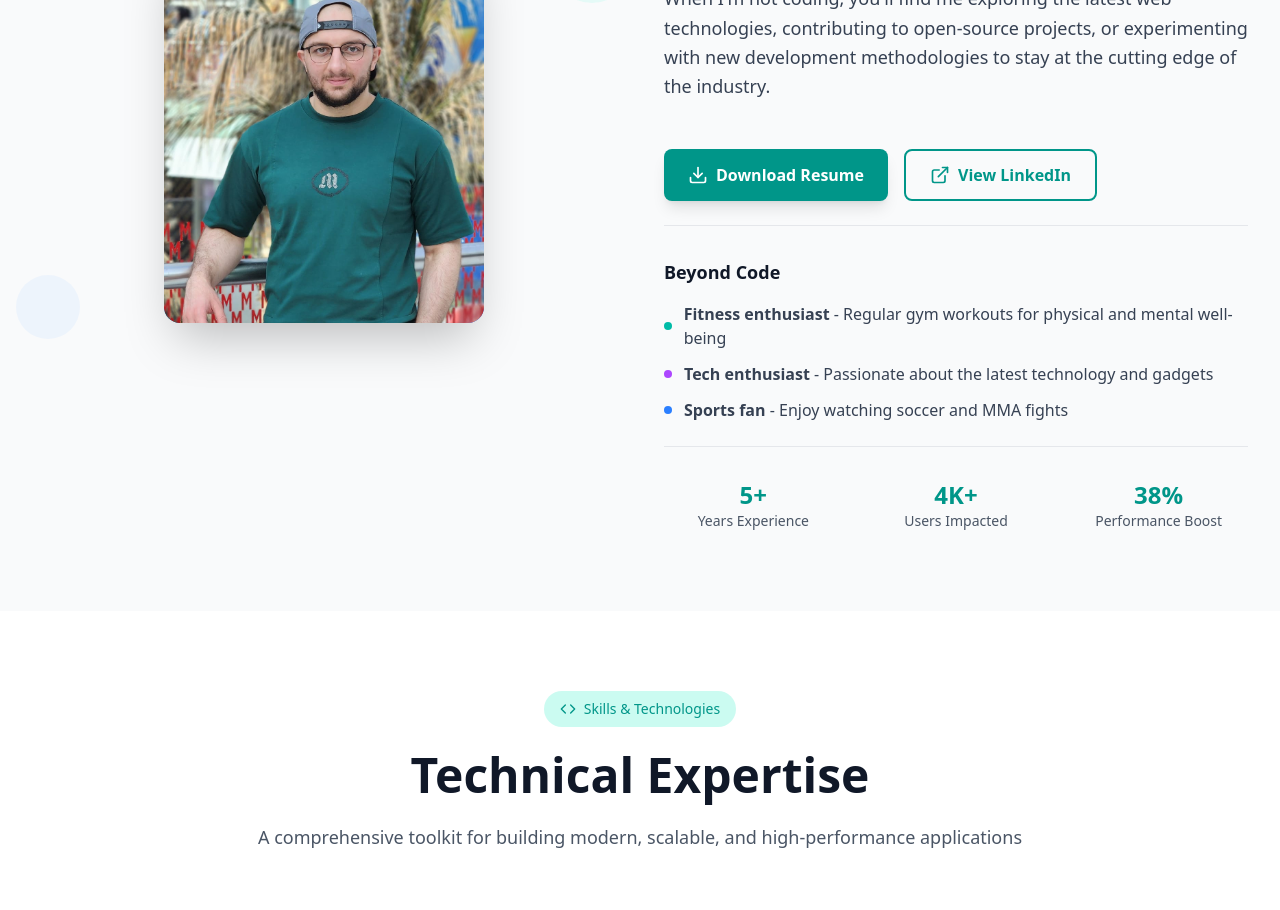
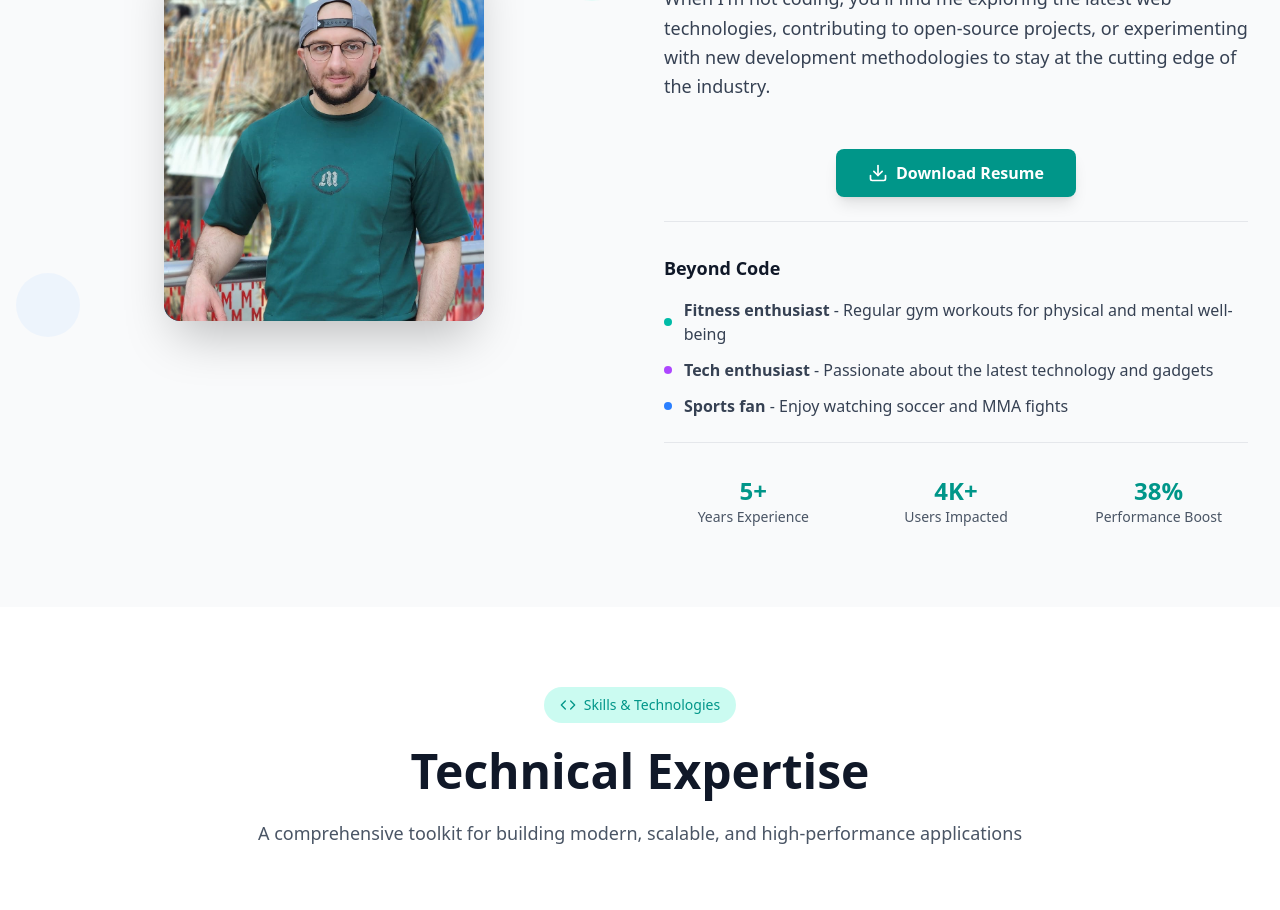
Before and after one commit to mustafabasheer7/portfolio-official, a Next.js app: page / in a window 1280 px wide. Shown: the part 1660-2570 px from the top of the page. Built offline with nearby package versions, Linux system fonts and the light colour scheme.

Commit message:
updated about section

```diff
--- a/src/components/About.tsx
+++ b/src/components/About.tsx
@@ -205,29 +205,17 @@ const About = () => {
               whileInView={{ opacity: 1, y: 0 }}
               transition={{ duration: 0.8, delay: 0.8 }}
               viewport={{ once: true }}
-              className="flex flex-col sm:flex-row gap-4 pt-6"
+              className="flex justify-center pt-6"
             >
               <motion.a
                 href="/resume.pdf"
                 download
                 whileHover={{ scale: 1.05, y: -2 }}
                 whileTap={{ scale: 0.95 }}
-                className="inline-flex items-center gap-2 px-6 py-3 bg-teal-600 hover:bg-teal-700 text-white font-semibold rounded-lg shadow-lg hover:shadow-xl transition-all duration-300 cursor-pointer"
+                className="inline-flex items-center gap-2 px-8 py-3 bg-teal-600 hover:bg-teal-700 text-white font-semibold rounded-lg shadow-lg hover:shadow-xl transition-all duration-300 cursor-pointer"
               >
                 <Download size={20} />
                 Download Resume
-              </motion.a>
-
-              <motion.a
-                href="https://linkedin.com/in/mustafabasheer7"
-                target="_blank"
-                rel="noopener noreferrer"
-                whileHover={{ scale: 1.05, y: -2 }}
-                whileTap={{ scale: 0.95 }}
-                className="inline-flex items-center gap-2 px-6 py-3 border-2 border-teal-600 text-teal-600 hover:bg-teal-600 hover:text-white font-semibold rounded-lg transition-all duration-300 cursor-pointer"
-              >
-                <ExternalLink size={20} />
-                View LinkedIn
               </motion.a>
             </motion.div>
 
```
